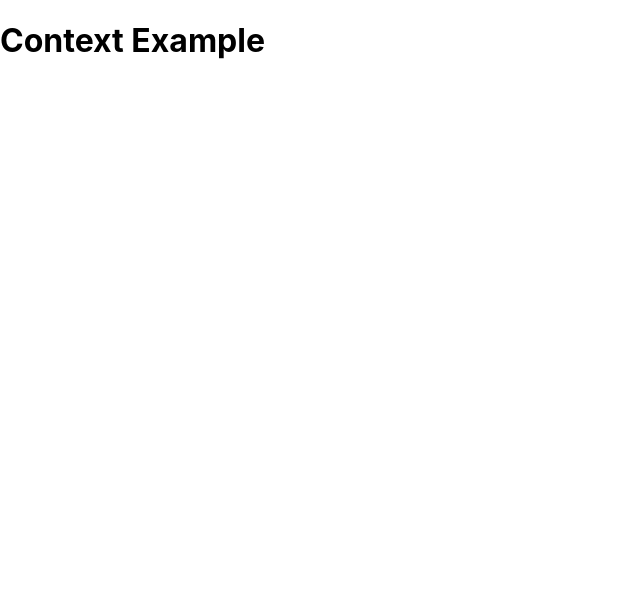
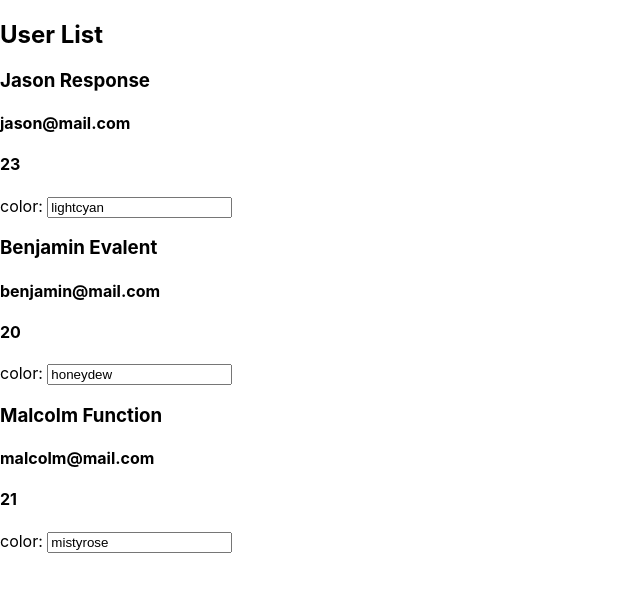
Before and after one commit to elcinp/React-Context1, a React (Create React App) app: page / in a window 1280 px wide. Shown: the top 592 px of the page, without its empty margins (0-640 px from the left). Built offline with nearby package versions, Linux system fonts and the light colour scheme.

Commit message:
data mapped

```diff
--- a/src/App.js
+++ b/src/App.js
@@ -1,9 +1,16 @@
+import { useState } from "react";
+import StudentList from "./components/StudentList";
 import data from "./data";
+import { StudentContext } from "./context/StudentContext";
 
 function App() {
+  const [students, setStudents] = useState(data);
+
   return (
     <div>
-      <h1>Context Example</h1>
+      <StudentContext.Provider value={{ students }}>
+        <StudentList />
+      </StudentContext.Provider>
     </div>
   );
 }
--- /dev/null
+++ b/src/components/StudentItem.js
@@ -0,0 +1,15 @@
+import React from 'react'
+
+const StudentItem = ({student}) => {
+    const {id,name,email,age,color,} =student
+    return (
+        <div>
+            <h3>{name}</h3>
+            <h4>{email}</h4>
+            <h4>{age}</h4>
+            color: <input type="text" value={color}/>
+        </div>
+    )
+}
+
+export default StudentItem
--- /dev/null
+++ b/src/components/StudentList.js
@@ -0,0 +1,20 @@
+import React from 'react'
+import {useContext} from 'react'
+import StudentItem from './StudentItem'
+import { StudentContext } from '../context/StudentContext'
+
+const StudentList = () => {
+    const {students} = useContext(StudentContext)
+    return (
+        <div>
+            <h2>User List</h2>
+            {students.map((student)=>{
+                return(
+                    <StudentItem key={student.id} student={student}/>
+                )
+            })}
+        </div>
+    )
+}
+
+export default StudentList
```
